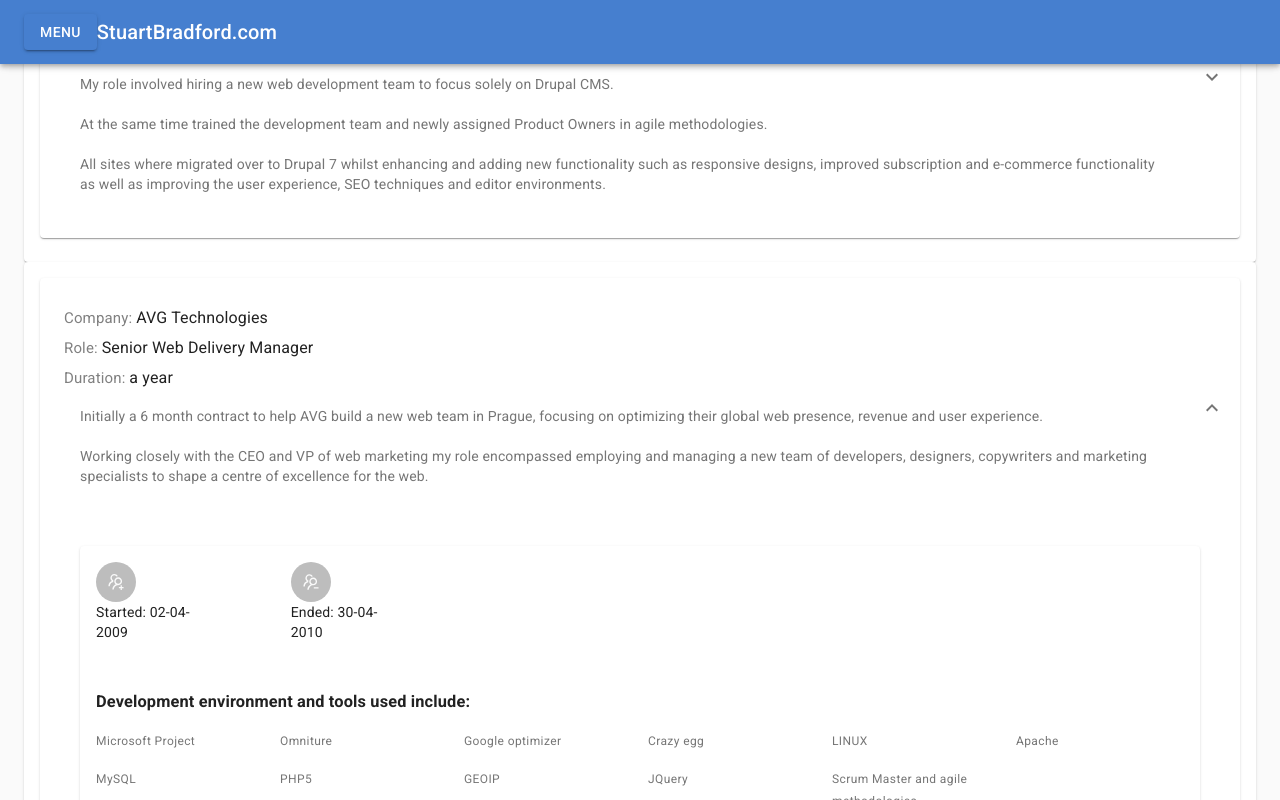
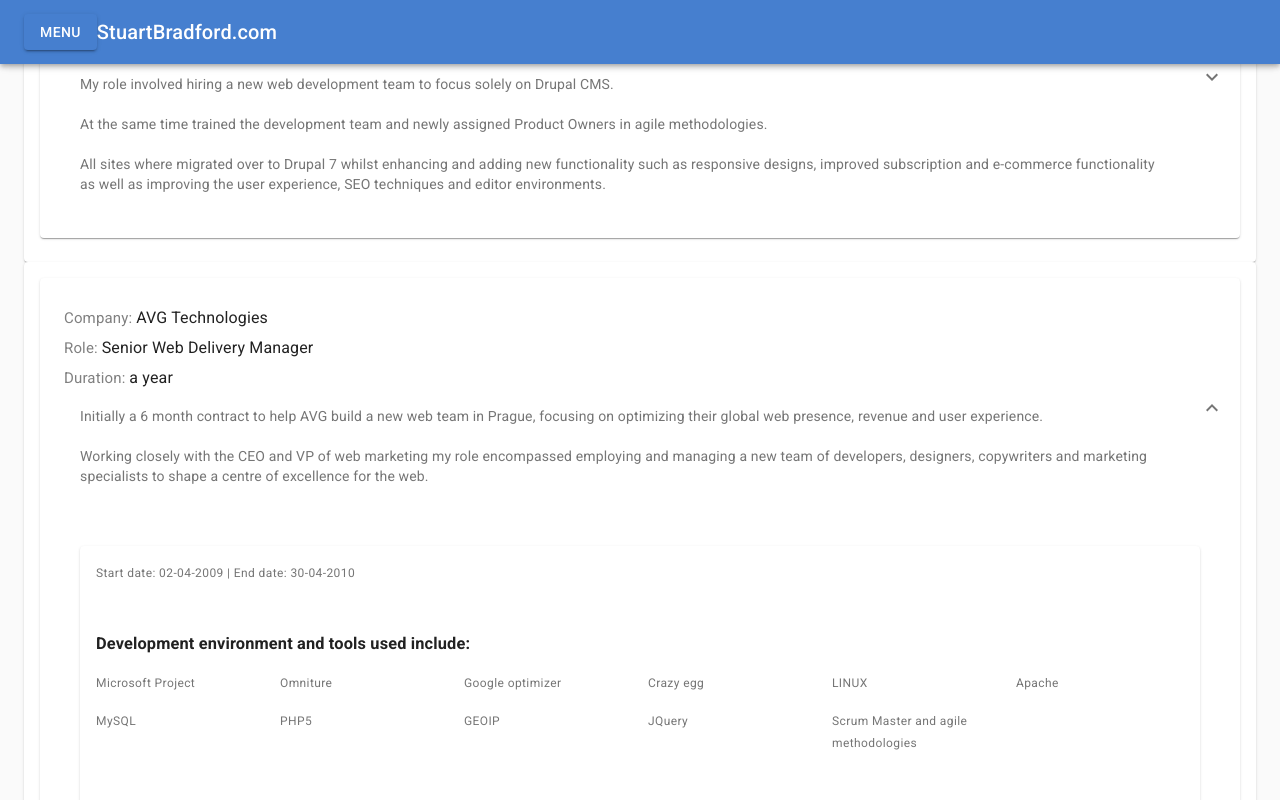
Before and after one commit to 789ni812/my-portfolio, a React (Create React App) app: page /employmentHistory in a window 1280 px wide. Both pictures are taken after a click on the button 640 px from the left and 1269 px from the top of the page. Shown: the part 869-1669 px from the top of the page. Built offline with nearby package versions, Linux system fonts and the light colour scheme.

Commit message:
Update careerHistory.js

```diff
--- a/src/mockup/careerHistory.js
+++ b/src/mockup/careerHistory.js
@@ -75,12 +75,9 @@
 
     // Render employment history in reverse order
     const content = sortedContent.slice(0).reverse().map((post) =>
-
-
         <Card key={post.id}>
             <CardContent>
                 <div className={classes.root} key={post.id} >
-
                     {/*<ExpansionPanel square expanded={true}>
                         */}
                     <ExpansionPanel expanded={expanded === `panel${post.id}`} onChange={handleChange(`panel${post.id}`)}>
@@ -88,12 +85,10 @@
                             expandIcon={<MdExpandMore />}
                             aria-controls={`panel${post.id}bh-content`}
                             id="panel4bh-header">
-
                             <Box textAlign="left" m={1}>
                                 <Typography display={'block'} gutterBottom={true}><span className={classes.secondaryHeading}>Company: </span>{post.companyName}</Typography>
                                 {post.companysite ?
                                     <Typography gutterBottom={true} ><span className={classes.secondaryHeading}>URL: </span> <a href={post.companySite}>{post.companySite}</a></Typography>
-
                                     :
                                     ''}
                                 <Typography gutterBottom={true}><span className={classes.secondaryHeading}> Role: </span>{post.role}</Typography>
@@ -113,32 +108,15 @@
                             {/* MAIN CONTENT LOOP */}
                             <Container>
                                 < Card key={post.id}>
-                                    <Grid container spacing={6} display={'block'}>
-                                        <Grid item xs={6} sm={2}>
-                                            <Box m={2}>
-                                                <Avatar small>
-                                                    <AiOutlineUsergroupAdd />
-                                                </Avatar>
-                                            Started: <Moment format="DD-MM-YYYY">{post.startDateUS}</Moment>
-                                            </Box>
-                                        </Grid>
-                                        <Grid item xs={6} sm={2}>
-                                            <Box m={2}>
-                                                <Avatar>
-                                                    <AiOutlineUsergroupDelete />
-                                                </Avatar>
-                                                Ended: <Moment format="DD-MM-YYYY">{post.endDateUS}</Moment>
-                                            </Box>
-                                        </Grid>
-
-
-                                    </Grid>
-
-
+                                    <CardContent>
+                                        <Typography variant="caption" color="textSecondary" >
+                                            Start date: <Moment format="DD-MM-YYYY">{post.startDateUS}</Moment> | End date: <Moment format="DD-MM-YYYY">{post.endDateUS}</Moment>
+                                        </Typography>
+                                    </CardContent>
                                     {post.clientsWorkedWith ?
                                         <CardContent>
-                                            <Typography variant="body2" color="textPrimary" >
-                                                <h3>Clients worked with: </h3>
+                                            <h3>Clients worked with:</h3>
+                                            <Typography variant="caption" color="textPrimary" >
                                                 <Grid container spacing={2}>
                                                     {post.clientsWorkedWith.map(client => (
                                                         <Grid item xs={6} sm={2} key={client}>
@@ -153,8 +131,8 @@
 
                                     {post.pmSkills ?
                                         <CardContent>
-                                            <Typography variant="body2" color="textPrimary" >
-                                                <h3>PM (Waterfall/Agile) practices used include:</h3>
+                                            <h3>PM (Waterfall/Agile) practices used include:</h3>
+                                            <Typography variant="caption" color="textSecondary" >
                                                 <Grid container spacing={2}>
                                                     {post.pmSkills.map(skill => (
                                                         <Grid item xs={6} sm={2} key={skill}>
@@ -169,8 +147,8 @@
 
                                     {post.devSkills ?
                                         <CardContent>
+                                            <h3>Development environment and tools used include:</h3>
                                             <Typography variant="body2" color="textPrimary" >
-                                                <h3>Development environment and tools used include:</h3>
                                                 <Grid container spacing={2}>
                                                     {post.devSkills.map(skill => (
                                                         <Grid item xs={6} sm={2} key={skill}>
@@ -187,8 +165,8 @@
 
                                     {post.respnsibilitiesAndDuties ?
                                         <CardContent>
+                                            <h3>Some key responsibilities: </h3>
                                             <Typography variant="body2" color="textPrimary" >
-                                                <h3>Some key responsibilities: </h3>
                                                 <Grid container spacing={2}>
                                                     {post.respnsibilitiesAndDuties.map(skill => (
                                                         <Grid item xs={6} sm={2} key={skill}>
```
